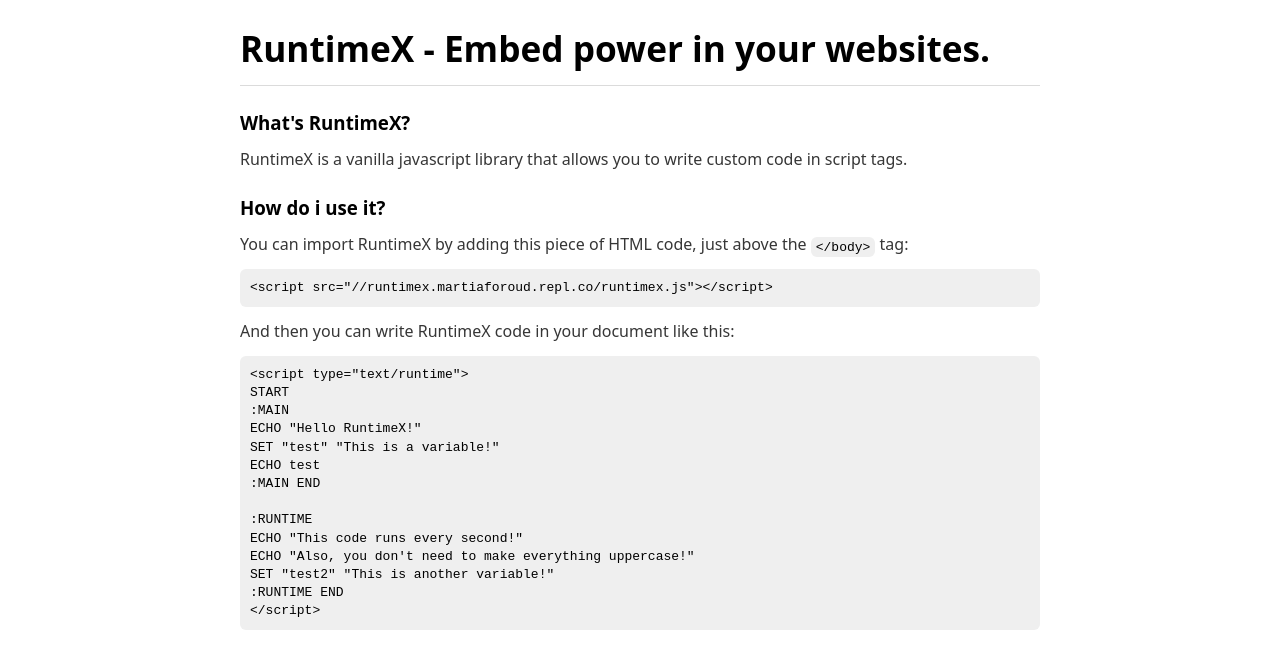
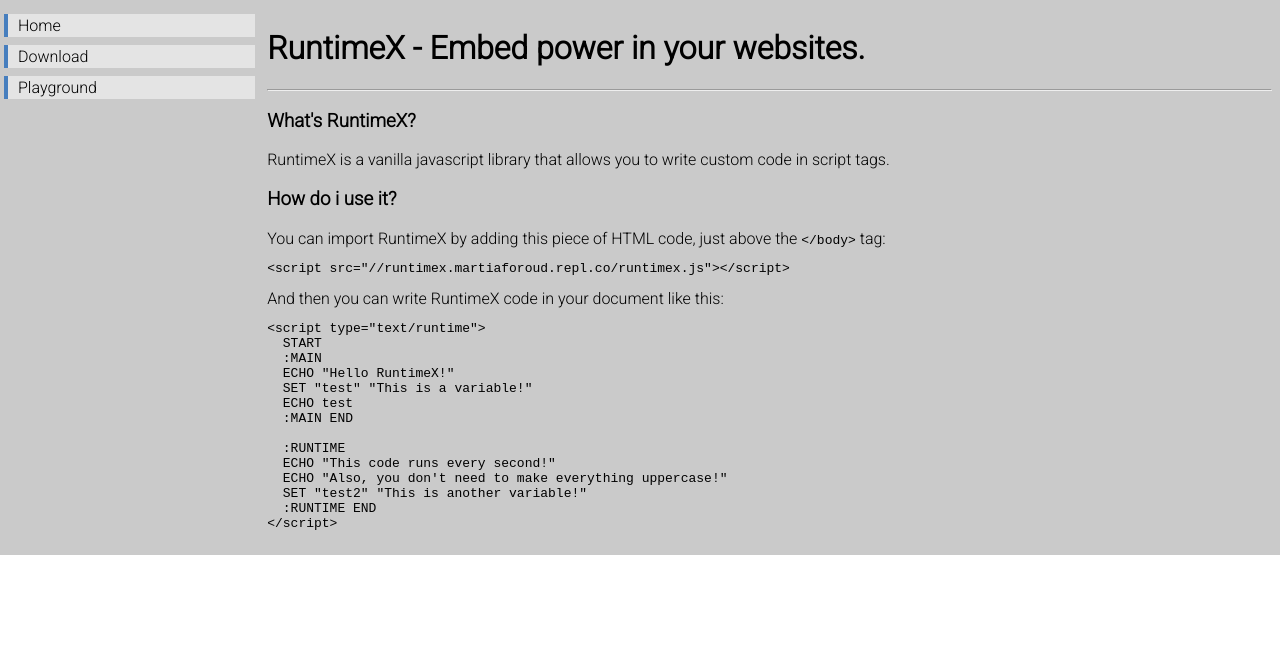
Before and after one commit to MinecraftPublisher/RuntimeX, a plain HTML site: page index.html in a window 1280 px wide. Drawn offline with nearby package versions, Linux system fonts and the light colour scheme.

Commit message:
Added a style.css and modified all the files to read from it. navbar may not be working.

```diff
--- a/index.html
+++ b/index.html
@@ -1,12 +1,25 @@
 <!DOCTYPE html>
 <html>
+
 <head>
 	<meta charset="utf-8">
 	<meta name="viewport" content="width=device-width">
 	<title>RuntimeX</title>
-	<link rel="stylesheet" href="https://cdn.jsdelivr.net/npm/water.css@2/out/water.css">
+	<link rel="stylesheet" href="/style.css">
+	<script src="//runtimex.martiaforoud.repl.co/runtimex.js">
+
+	</script>
 </head>
+
 <body>
+	<div class="article">
+		<ul class="navbar">
+			<li class="navbar-content"><a href="/">Home</a></li>
+			<li class="navbar-content"><a href="/download.html">Download</a></li>
+			<li class="navbar-content"><a href="/playground.html">Playground</a></li>
+		</ul>
+
+		<div class="main">
 			<h1>RuntimeX - Embed power in your websites.</h1>
 			<hr>
 			<p>
@@ -31,5 +44,7 @@
   :RUNTIME END
 &lt;/script></code></pre>
     </p>
+  </div>
+</div>
 </body>
 </html>
--- a/runtimex.js
+++ b/runtimex.js
@@ -45,9 +45,9 @@
 	}
 })
 
-RunetimeX.listRunner = (function () {
+RuntimeX.listRunner = (function () {
 	RuntimeX.list.forEach(function (obj) {
-		if (obj.tagName == "SCRIPT" && obj.type = "text/runtime") {
+		if ((obj.tagName == "SCRIPT") && (obj.type = "text/runtime")) {
 			// Check if the RuntimeX element is executed or no.
 			if(obj.getAttribute("run") == "true") {
 				// The element has been ran before, just execute the RUNTIME function.
@@ -74,7 +74,7 @@
 		RuntimeX(node)
 	})
 
-	removedNodes.forEach(node) => {
+	removedNodes.forEach(node => {
 		// Check if RuntimeX scripts contains the removed element.
 		if(RuntimeX.list.indexOf(node) > -1) {
 			// The list contains the removed element, remove the element from the list.
--- /dev/null
+++ b/style.css
@@ -0,0 +1,61 @@
+@import url('https://fonts.googleapis.com/css2?family=Roboto:wght@300&display=swap');
+
+body {
+  margin: 0;
+  min-height: 100%;
+  font-family: 'Roboto', sans-serif;
+  display: flex;
+}
+
+/* Write article code here */
+.article {
+	margin-top: 0;
+  	background: rgb(202, 202, 202);
+  	display: flex;
+  	width: 100%;
+  	min-height: 100%;
+	height: 100%;
+	margin-left: 10;
+	margin-right: 10;
+}
+
+/* Check threads */
+
+.navbar {
+	margin-top: 10px;
+  min-height: 100%;
+  flex: 20%;
+  background: rgb(202, 202, 202);
+  padding: 4px;
+  display: flex;
+  flex-direction: column;
+  list-style: none;
+}
+
+.navbar .navbar-content {
+  margin-bottom: 8px;
+  display: inline-block;
+  padding: 2px 10px;
+  border-left: 4px solid rgb(70, 126, 190);
+  background: rgba(255, 255, 255, .5);
+  cursor: pointer;
+}
+
+.navbar .navbar-content:hover {
+  background: rgba(255, 255, 255, .1);
+}
+
+.navbar-content a {
+  color: black;
+  text-decoration: none;
+}
+
+.navbar-content a:hover {
+  color: gray;
+}
+
+.main {
+  min-height: 100%;
+  flex: 80%;
+  padding: 8px;
+}
```
Also changed, not shown: download.html (added, +24 -0 lines), playground.html (+25 -1 lines). Lines whose indentation alone changed are shown as unchanged.
